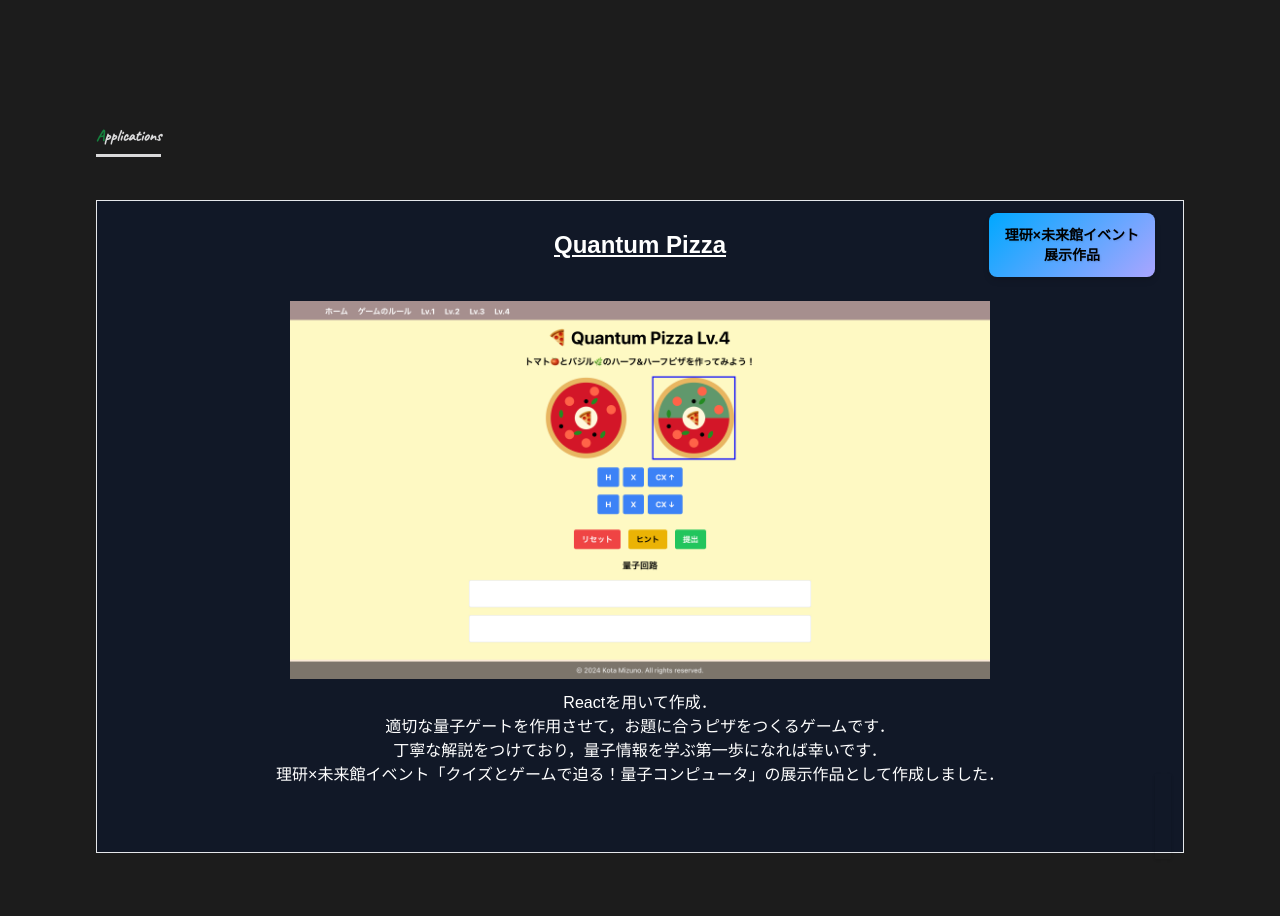
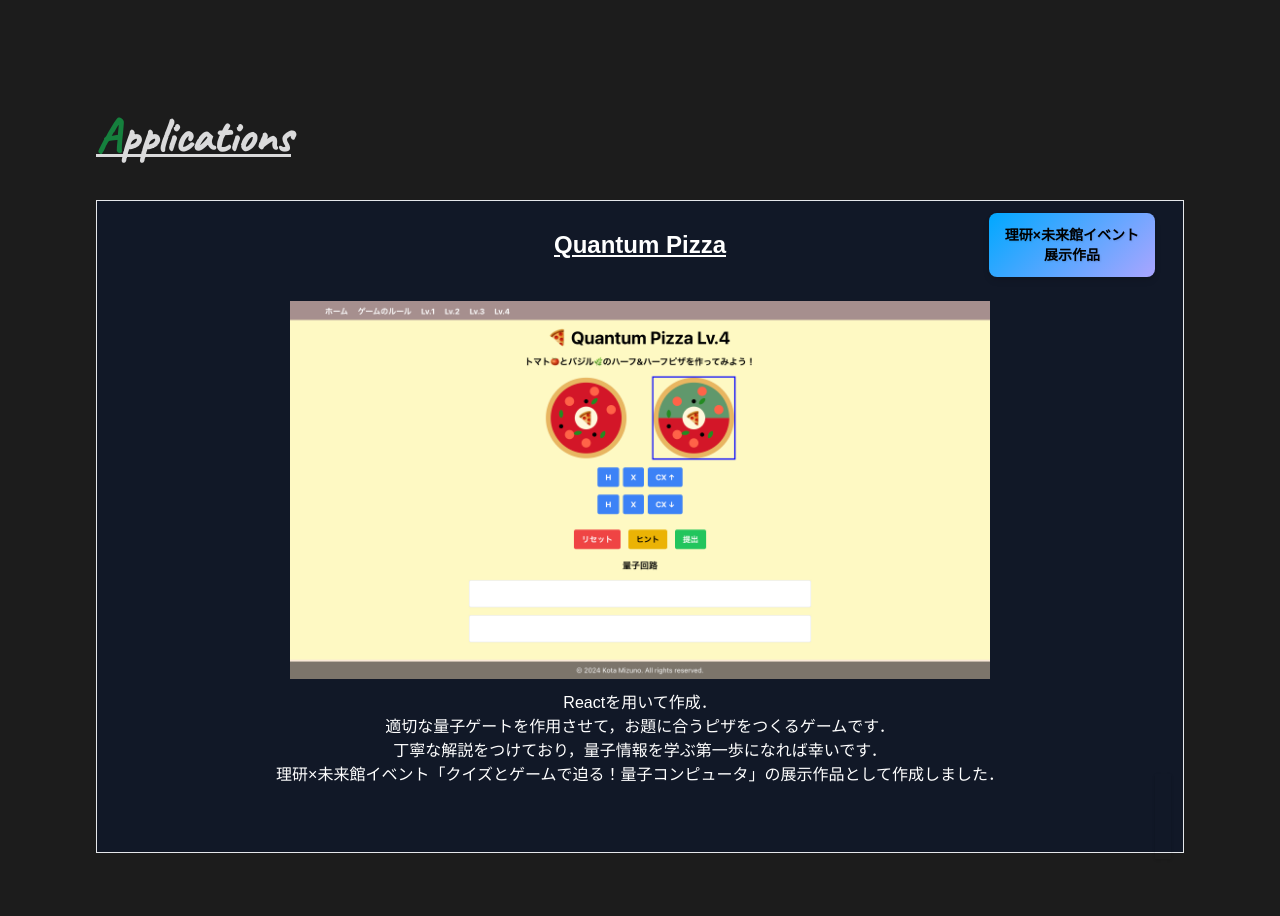
Before and after one commit to kotta-27/my-portfolio, a Next.js app: page / in a window 1280 px wide. Shown: the part 1580-2496 px from the top of the page. Built offline with nearby package versions, Linux system fonts and the light colour scheme; a web font is replaced by a local one.

Commit message:
fix text

```diff
--- a/src/styles/globals.css
+++ b/src/styles/globals.css
@@ -220,7 +220,7 @@ hr {
 }
 
 .about-container .app-name {
-  font-size: 1rem;
+  font-size: 3rem;
   font-weight: 600;
   margin-bottom: 1rem;
   font-family: 'Caveat', cursive;
```
